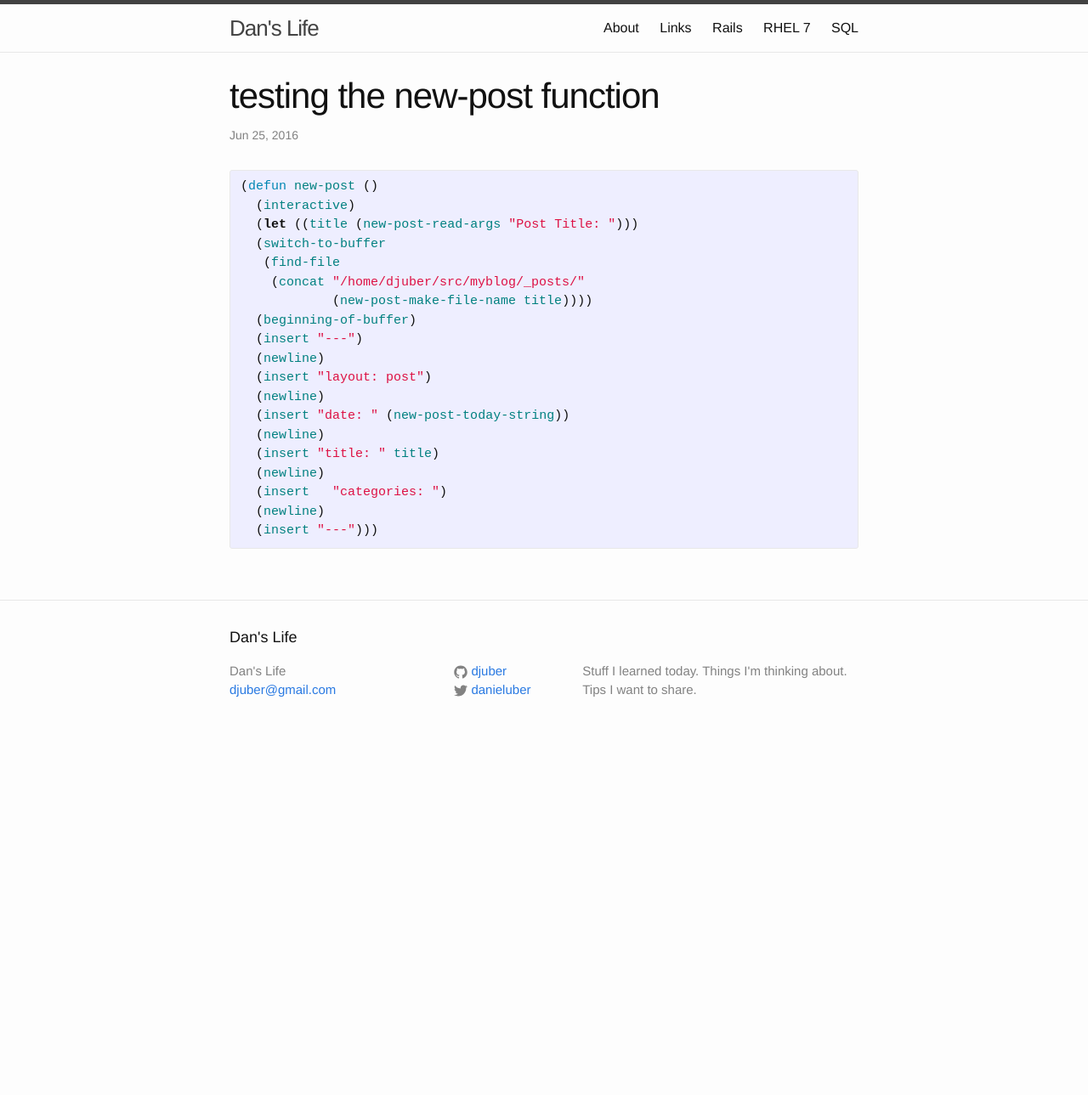
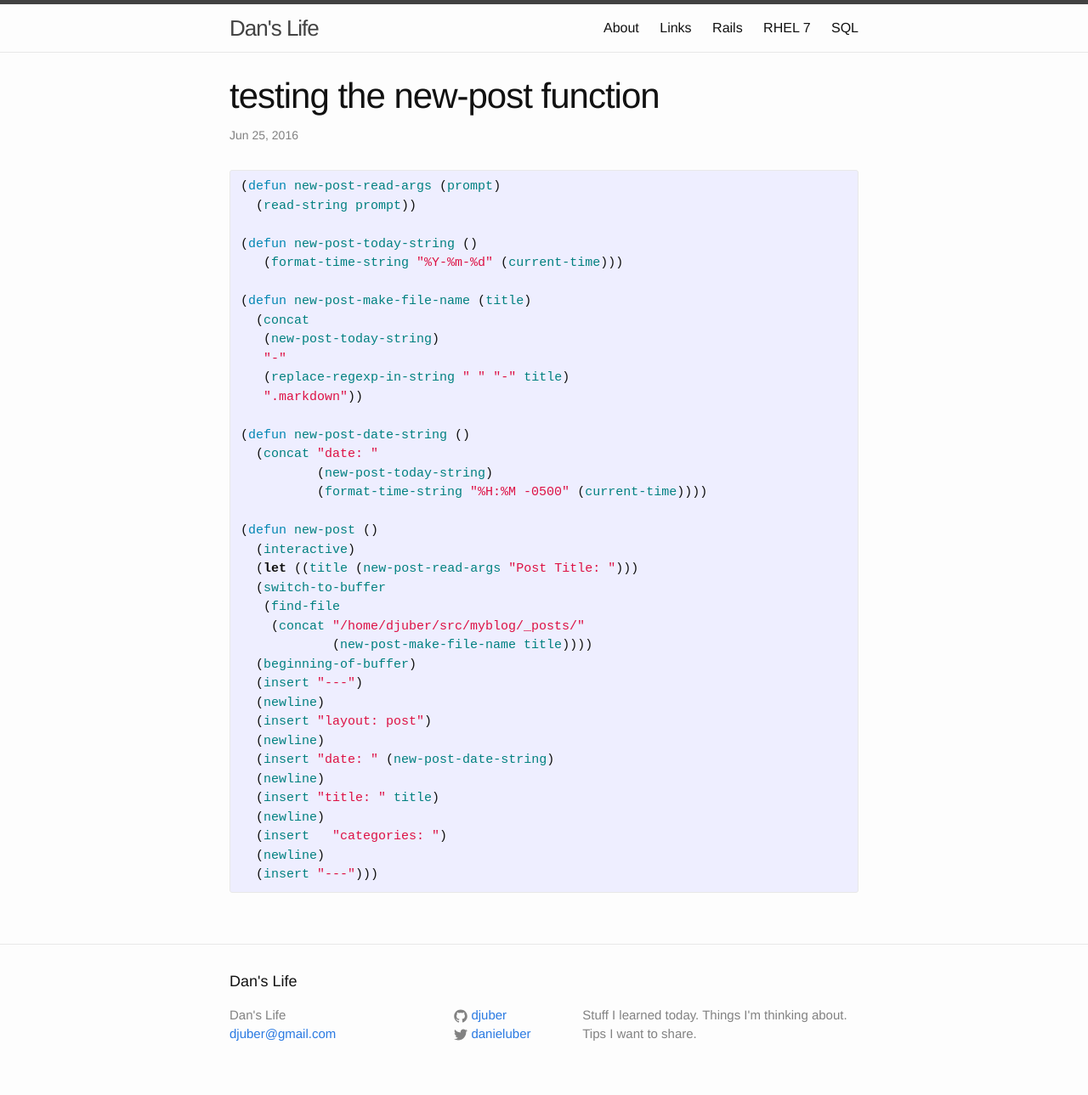
Before and after one commit to djuber/myblog, a Jekyll site: the page built from _posts/2016-06-25-testing-the-new-post-function.markdown, in a window 1280 px wide. Shown: the whole page at 85% size. Built offline with Jekyll 4.4.1, drawn with Linux system fonts in a browser that asks for light colours; before the commit the page ends 900 px from its top, so only the background shows below that.

Commit message:
automated 2016-06-25-14:16:03

```diff
--- a/_posts/2016-06-25-testing-the-new-post-function.markdown
+++ b/_posts/2016-06-25-testing-the-new-post-function.markdown
@@ -7,6 +7,24 @@ categories: emacs
 
 
 {% highlight lisp %}
+(defun new-post-read-args (prompt)
+  (read-string prompt))
+
+(defun new-post-today-string ()
+   (format-time-string "%Y-%m-%d" (current-time)))
+
+(defun new-post-make-file-name (title)
+  (concat
+   (new-post-today-string)
+   "-"
+   (replace-regexp-in-string " " "-" title)
+   ".markdown"))
+
+(defun new-post-date-string ()
+  (concat "date: "
+	  (new-post-today-string)
+	  (format-time-string "%H:%M -0500" (current-time))))
+
 (defun new-post ()
   (interactive)
   (let ((title (new-post-read-args "Post Title: ")))
@@ -19,7 +37,7 @@ categories: emacs
   (newline)
   (insert "layout: post")
   (newline)
-  (insert "date: " (new-post-today-string))
+  (insert "date: " (new-post-date-string)
   (newline)
   (insert "title: " title)
   (newline)
```
